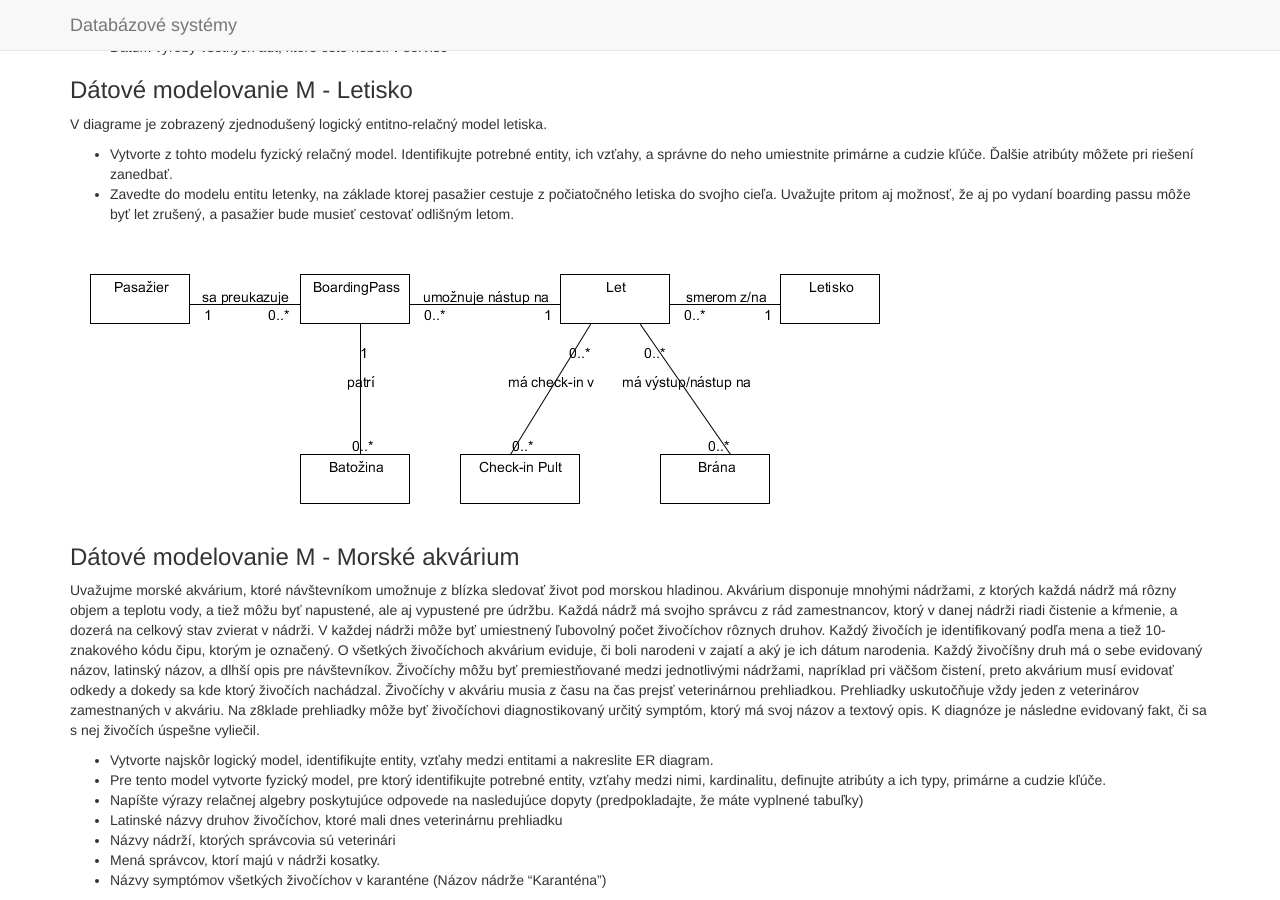
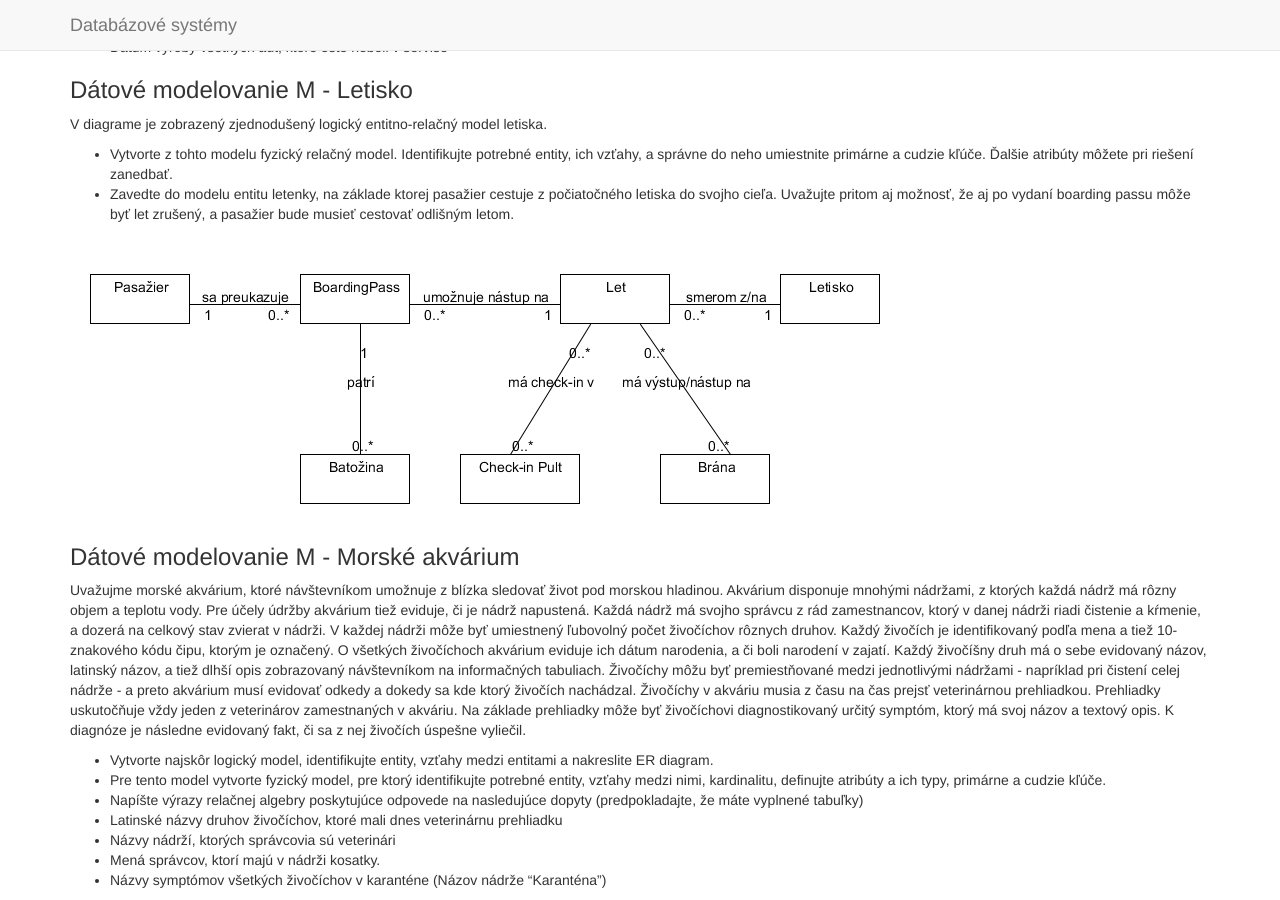
Before and after one commit to masusk/dbs-fiit.github.io, a Jekyll site: the page built from labs/_posts/2014-03-03-3-tyzden.md, in a window 1280 px wide and 900 px high, scrolled down 1260 px. Built offline with Jekyll 4.4.1, drawn with Linux system fonts in a browser that asks for light colours; nearby versions of some CDN libraries; Markdown is read by kramdown in place of the engine named in the settings.

Commit message:
Fix some errors in the formulation of the seaworld task from last commit

```diff
--- a/labs/_posts/2014-03-03-3-tyzden.md
+++ b/labs/_posts/2014-03-03-3-tyzden.md
@@ -52,17 +52,17 @@ V diagrame je zobrazený zjednodušený logický entitno-relačný model letiska
 ### Dátové modelovanie M - Morské akvárium
 
 Uvažujme morské akvárium, ktoré návštevníkom umožnuje z blízka sledovať život pod morskou hladinou.
-Akvárium disponuje mnohými nádržami, z ktorých každá nádrž má rôzny objem a teplotu vody,
-a tiež môžu byť napustené, ale aj vypustené pre údržbu. Každá nádrž má svojho správcu z rád zamestnancov,
+Akvárium disponuje mnohými nádržami, z ktorých každá nádrž má rôzny objem a teplotu vody.
+Pre účely údržby akvárium tiež eviduje, či je nádrž napustená. Každá nádrž má svojho správcu z rád zamestnancov,
 ktorý v danej nádrži riadi čistenie a kŕmenie, a dozerá na celkový stav zvierat v nádrži. V každej nádrži môže byť umiestnený
 ľubovolný počet živočíchov rôznych druhov. Každý živočích je identifikovaný podľa mena a tiež 10-znakového kódu čipu, ktorým je označený.
-O všetkých živočíchoch akvárium eviduje, či boli narodeni v zajatí a aký je ich dátum narodenia.
-Každý živočíšny druh má o sebe evidovaný názov, latinský názov, a dlhší opis pre návštevníkov.
-Živočíchy môžu byť premiestňované medzi jednotlivými nádržami, napríklad pri väčšom čistení, preto akvárium
+O všetkých živočíchoch akvárium eviduje ich dátum narodenia, a či boli narodení v zajatí.
+Každý živočíšny druh má o sebe evidovaný názov, latinský názov, a tiež dlhší opis zobrazovaný návštevníkom na informačných tabuliach.
+Živočíchy môžu byť premiestňované medzi jednotlivými nádržami - napríklad pri čistení celej nádrže - a preto akvárium
 musí evidovať odkedy a dokedy sa kde ktorý živočích nachádzal. Živočíchy v akváriu musia z času na čas prejsť
 veterinárnou prehliadkou. Prehliadky uskutočňuje vždy jeden z veterinárov zamestnaných v akváriu.
-Na z8klade prehliadky môže byť živočíchovi diagnostikovaný určitý symptóm, ktorý má svoj názov a textový opis.
-K diagnóze je následne evidovaný fakt, či sa s nej živočích úspešne vyliečil.
+Na základe prehliadky môže byť živočíchovi diagnostikovaný určitý symptóm, ktorý má svoj názov a textový opis.
+K diagnóze je následne evidovaný fakt, či sa z nej živočích úspešne vyliečil.
 
 * Vytvorte najskôr logický model, identifikujte entity, vzťahy medzi entitami a nakreslite ER diagram.
 * Pre tento model vytvorte fyzický model, pre ktorý identifikujte potrebné entity, vzťahy medzi nimi, kardinalitu, definujte atribúty a ich typy, primárne a cudzie kľúče.
```
Also changed, not shown: labs/files/lab03/lab03_solutions.md (+7 -7 lines).
